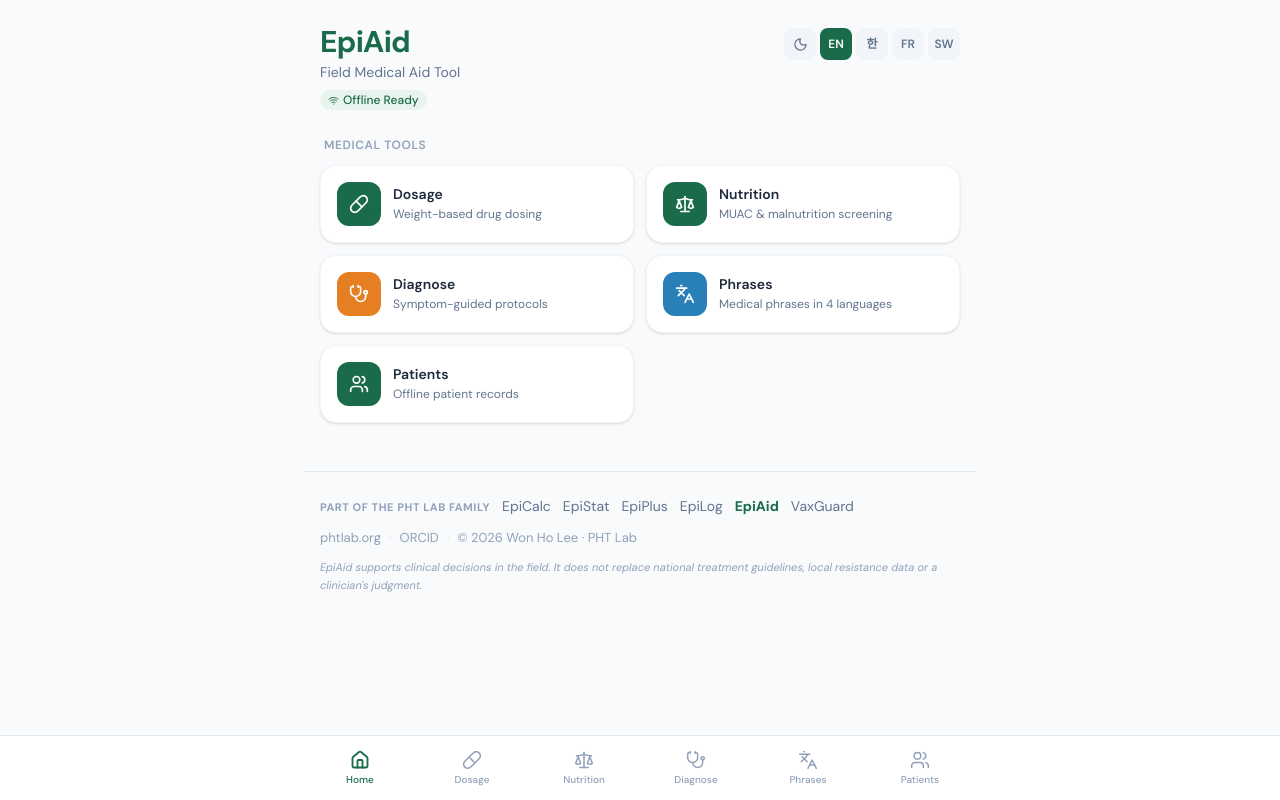
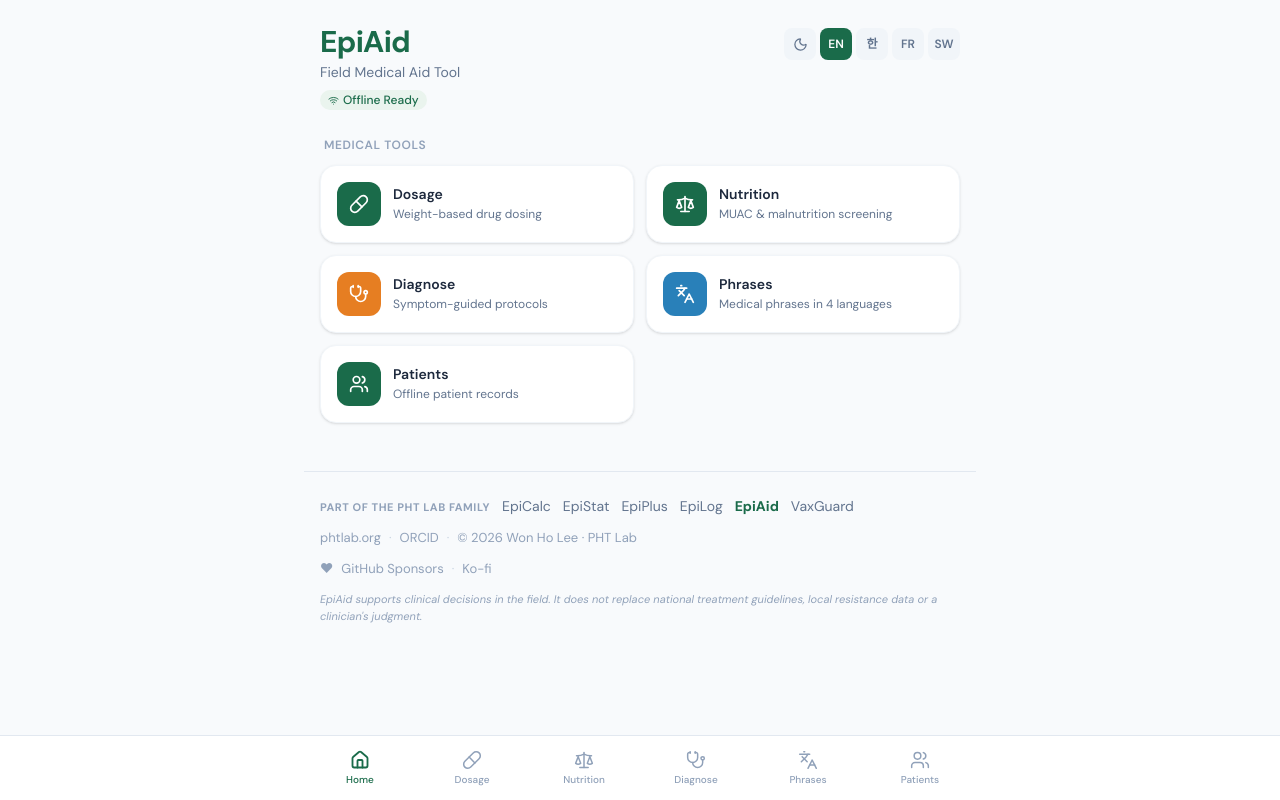
Before and after one commit to whlee5503-dot/EpiAid, a React (Vite) app: page / in a window 1280 px wide. Built offline with nearby package versions, Linux system fonts and the light colour scheme.

Commit message:
feat: add GitHub Sponsors and Ko-fi links to footer

```diff
--- a/src/components/layout/Footer.tsx
+++ b/src/components/layout/Footer.tsx
@@ -45,6 +45,17 @@ export function Footer() {
         <span>&copy; {year} Won Ho Lee &middot; PHT Lab</span>
       </div>
 
+      <div className="flex flex-wrap items-center gap-2 text-[13px] text-slate-400 dark:text-slate-500">
+        <span aria-hidden="true">&hearts;</span>
+        <a href="https://github.com/sponsors/whlee5503-dot" target="_blank" rel="noopener noreferrer" className="hover:underline">
+          GitHub Sponsors
+        </a>
+        <span className="text-slate-300 dark:text-slate-700">&middot;</span>
+        <a href="https://ko-fi.com/phtlab" target="_blank" rel="noopener noreferrer" className="hover:underline">
+          Ko-fi
+        </a>
+      </div>
+
       <p className="text-[11px] italic leading-relaxed text-slate-400 dark:text-slate-500">
         {t('footer.disclaimer')}
       </p>
```
